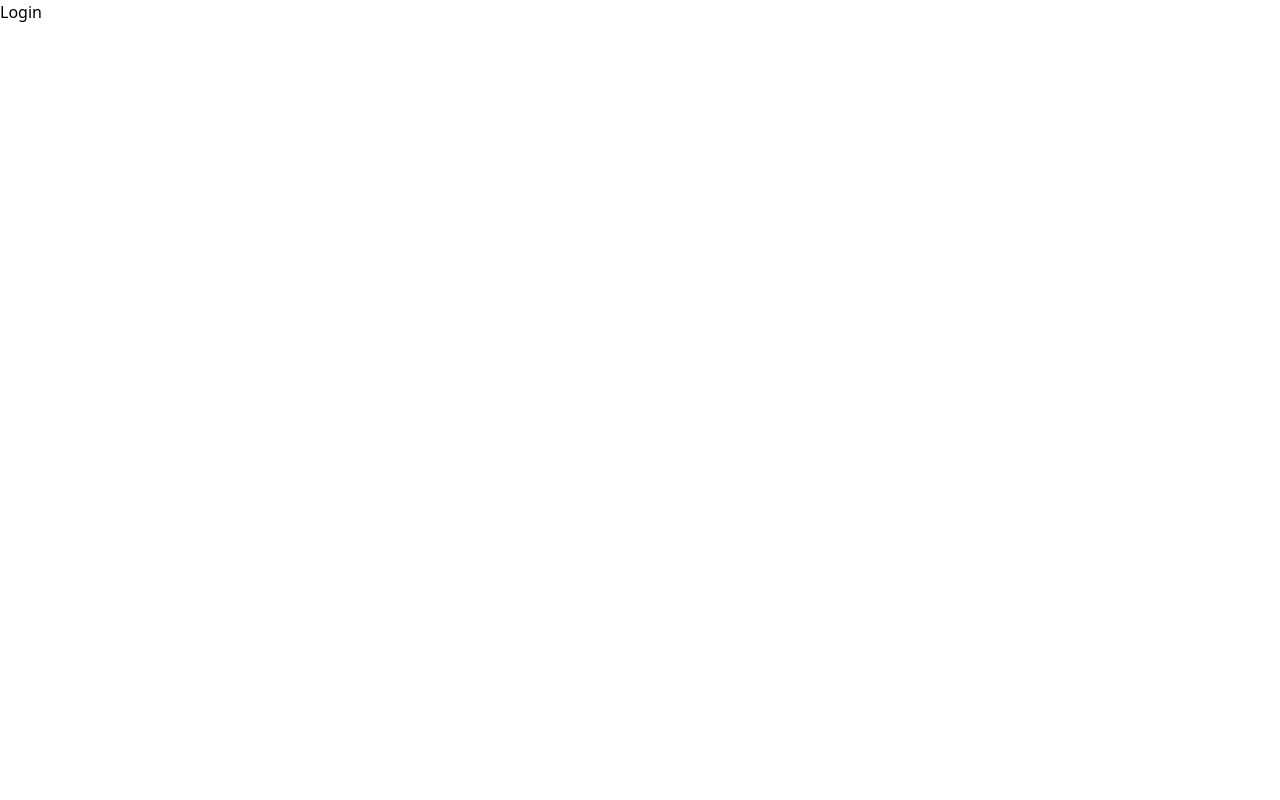
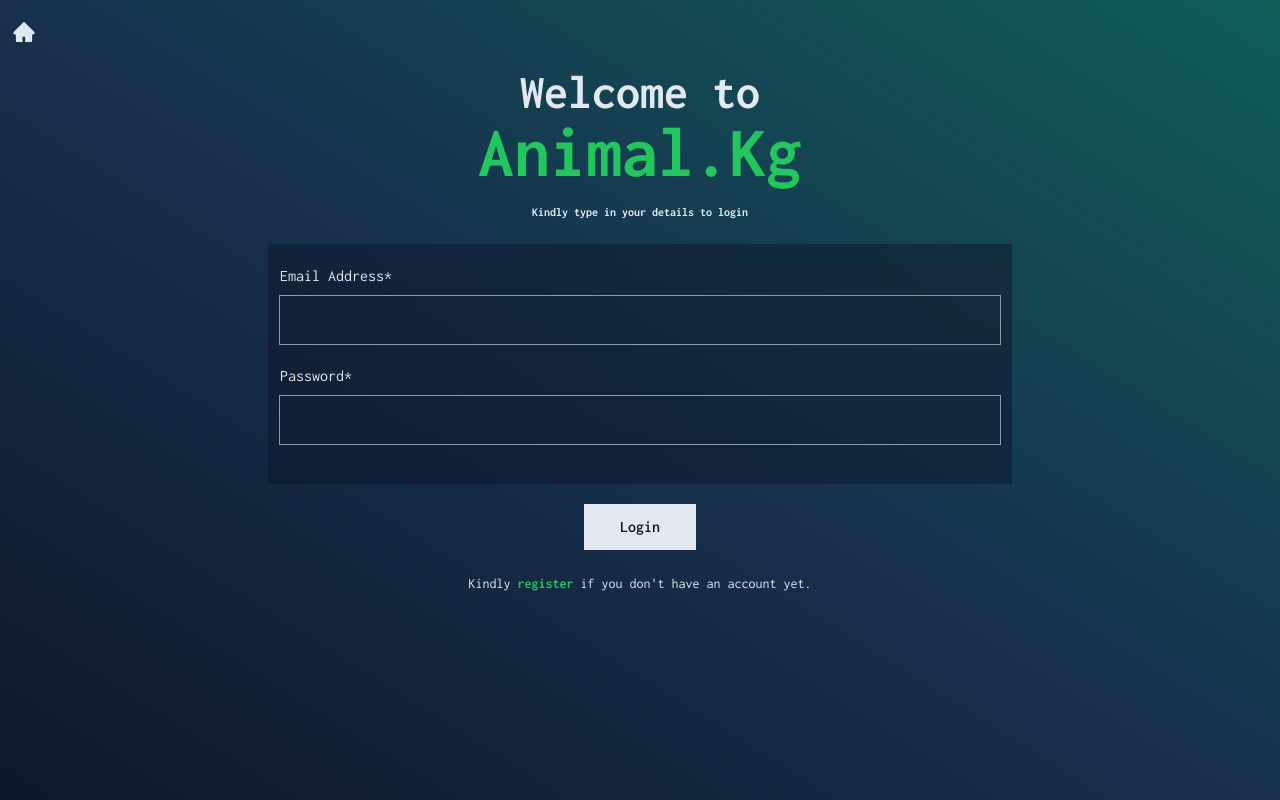
Before and after one commit to oluwatobiadegoke/Animalis-front-end, a React (Create React App) app: page /login in a window 1280 px wide. Built offline with nearby package versions, Linux system fonts and the light colour scheme.

Commit message:
Added auth pages

```diff
--- a/package.json
+++ b/package.json
@@ -16,6 +16,7 @@
     "@types/redux-logger": "^3.0.9",
     "axios": "^0.25.0",
     "date-fns": "^2.28.0",
+    "formik": "^2.2.9",
     "localforage": "^1.10.0",
     "react": "^17.0.2",
     "react-dom": "^17.0.2",
--- /dev/null
+++ b/src/components/Auth/AuthUtils.tsx
@@ -0,0 +1,79 @@
+import { useField } from "formik";
+import * as Yup from "yup";
+
+interface IInputProps {
+  label: string;
+  name: string;
+  type?: string;
+}
+
+interface formValues {
+  password: string;
+  email: string;
+}
+interface SignUpFormValues {
+  fullname: string;
+  email: string;
+  password: string;
+  cpassword: string;
+}
+
+export const initialValues: formValues = {
+  email: "",
+  password: "",
+};
+
+export const initialSignUpValues: SignUpFormValues = {
+  fullname: "",
+  email: "",
+  password: "",
+  cpassword: "",
+};
+
+export const formSchema = Yup.object().shape({
+  password: Yup.string()
+    .min(5, "Too Short!")
+    .max(15, "Too Long!")
+    .required("Password cannot be empty"),
+  email: Yup.string()
+    .email("Invalid email address")
+    .required("Email cannot be empty."),
+});
+export const signupFormSchema = Yup.object().shape({
+  fullname: Yup.string().required("Fullname cannot be empty."),
+  email: Yup.string()
+    .email("Invalid email address")
+    .required("Email cannot be empty."),
+  password: Yup.string()
+    .min(5, "Too Short!")
+    .max(15, "Too Long!")
+    .required("Password cannot be empty"),
+  cpassword: Yup.string().oneOf(
+    [Yup.ref("password"), null],
+    "Passwords must match"
+  ),
+});
+
+export const MyInputArea = (props: IInputProps) => {
+  const [field, meta] = useField(props);
+  return (
+    <div className="flex flex-col mb-5">
+      <label
+        className="mb-2 text-sm md:text-base text-textWhite-500"
+        htmlFor={props.name}
+      >
+        {props.label}*
+      </label>
+      <input
+        className={`px-5 bg-transparent h-12 ring-1 ring-textGrey-500 ${
+          meta.error && "ring-2 ring-red-500"
+        }`}
+        {...field}
+        {...props}
+      />
+      {meta.touched && meta.error ? (
+        <p className="text-xs md:sm lg:base text-red-500 mt-1">{meta.error}</p>
+      ) : null}
+    </div>
+  );
+};
--- /dev/null
+++ b/src/components/Auth/Login/LoginForm.tsx
@@ -0,0 +1,35 @@
+// import { Button } from "antd";
+import { Formik, Form } from "formik";
+
+import Button from "../../Button";
+
+import { MyInputArea, formSchema, initialValues } from "../AuthUtils";
+
+interface formValues {
+  email: string;
+  password: string;
+}
+
+const LoginForm = () => {
+  return (
+    <Formik
+      initialValues={initialValues}
+      validationSchema={formSchema}
+      onSubmit={(values: formValues) => {}}
+    >
+      <Form>
+        <div className="bg-[rgb(15,23,42)] bg-clip-padding backdrop-filter backdrop-blur-xl bg-opacity-50 mx-3 px-3 py-5">
+          <MyInputArea label="Email Address" name="email" type="text" />
+          <MyInputArea label="Password" name="password" type="password" />
+        </div>
+        <div className="flex justify-center mt-5">
+          <Button width="w-28" className="font-semibold">
+            Login
+          </Button>
+        </div>
+      </Form>
+    </Formik>
+  );
+};
+
+export default LoginForm;
--- /dev/null
+++ b/src/components/Auth/Signup/SignupForm.tsx
@@ -0,0 +1,45 @@
+import { Formik, Form, FormikHelpers } from "formik";
+import Button from "../../Button";
+
+import {
+  MyInputArea,
+  signupFormSchema,
+  initialSignUpValues,
+} from "../AuthUtils";
+
+interface formValues {
+  fullname: string;
+  email: string;
+  password: string;
+  cpassword: string;
+}
+
+const SignupForm = () => {
+  return (
+    <Formik
+      initialValues={initialSignUpValues}
+      validationSchema={signupFormSchema}
+      onSubmit={(values: formValues, action: FormikHelpers<formValues>) => {}}
+    >
+      <Form>
+        <div className="bg-[rgb(15,23,42)] bg-clip-padding backdrop-filter backdrop-blur-xl bg-opacity-50 mx-3 px-3 py-5">
+          <MyInputArea label="Full Name" name="fullname" type="text" />
+          <MyInputArea label="Email Address" name="email" type="text" />
+          <MyInputArea label="Password" name="password" type="password" />
+          <MyInputArea
+            label="Confirm Password"
+            name="cpassword"
+            type="password"
+          />
+        </div>
+        <div className="flex justify-center mt-5">
+          <Button width="w-28" className="font-semibold">
+            Register
+          </Button>
+        </div>
+      </Form>
+    </Formik>
+  );
+};
+
+export default SignupForm;
--- a/src/pages/login.tsx
+++ b/src/pages/login.tsx
@@ -1,5 +1,34 @@
+import { AiFillHome } from "react-icons/ai";
+import { Link } from "react-router-dom";
+import LoginForm from "../components/Auth/Login/LoginForm";
+
+import { routes } from "../utils/routes";
+
 const Login = () => {
-  return <div>Login</div>;
+  return (
+    <main className="font-pri bg-gradient-to-tr from-[rgb(15,23,42)] via-[rgb(23,49,77)] to-teal-800 min-h-screen overflow-y-auto w-full text-textWhite-500">
+      <Link to={routes.home}>
+        <AiFillHome className="ml-3 mt-5 text-2xl" />
+      </Link>
+      <section className="max-w-3xl mx-auto w-full pt-6">
+        <div className="text-center font-bold mb-6">
+          <h1 className="text-2xl md:text-4xl lg:text-5xl ">Welcome to</h1>
+          <h1 className="text-green-500 text-4xl md:text-7xl lg:text-7xl mb-4">
+            Animal.Kg
+          </h1>
+          <p className="text-xs">Kindly type in your details to login</p>
+        </div>
+        <LoginForm />
+      </section>
+      <div className="text-center text-sm my-6">
+        <span>Kindly</span>{" "}
+        <Link to={routes.register} className="text-green-500 font-bold">
+          register
+        </Link>{" "}
+        <span>if you don't have an account yet.</span>
+      </div>
+    </main>
+  );
 };
 
 export default Login;
--- a/src/pages/register.tsx
+++ b/src/pages/register.tsx
@@ -1,5 +1,34 @@
+import { AiFillHome } from "react-icons/ai";
+import { Link } from "react-router-dom";
+
+import SignupForm from "../components/Auth/Signup/SignupForm";
+import { routes } from "../utils/routes";
+
 const Register = () => {
-  return <div>Register</div>;
+  return (
+    <main className="font-pri bg-gradient-to-tr from-[rgb(15,23,42)] via-[rgb(23,49,77)] to-teal-800 min-h-screen overflow-y-auto w-full text-textWhite-500">
+      <Link to={routes.home}>
+        <AiFillHome className="ml-3 mt-5 text-2xl" />
+      </Link>
+      <section className="max-w-3xl mx-auto w-full pt-6">
+        <div className="text-center font-bold mb-6">
+          <h1 className="text-2xl md:text-4xl lg:text-5xl ">Welcome to</h1>
+          <h1 className="text-green-500 text-4xl md:text-7xl lg:text-7xl mb-4">
+            Animal.Kg
+          </h1>
+          <p className="text-xs">Kindly type in your details to register</p>
+        </div>
+        <SignupForm />
+      </section>
+      <div className="text-center text-sm my-6">
+        <span>Kindly</span>{" "}
+        <Link to={routes.login} className="text-green-500 font-bold">
+          login
+        </Link>{" "}
+        <span>if you already have an account.</span>
+      </div>
+    </main>
+  );
 };
 
 export default Register;
```
Also changed, not shown: 1 other file (tests, documents, lock files or other folders).
